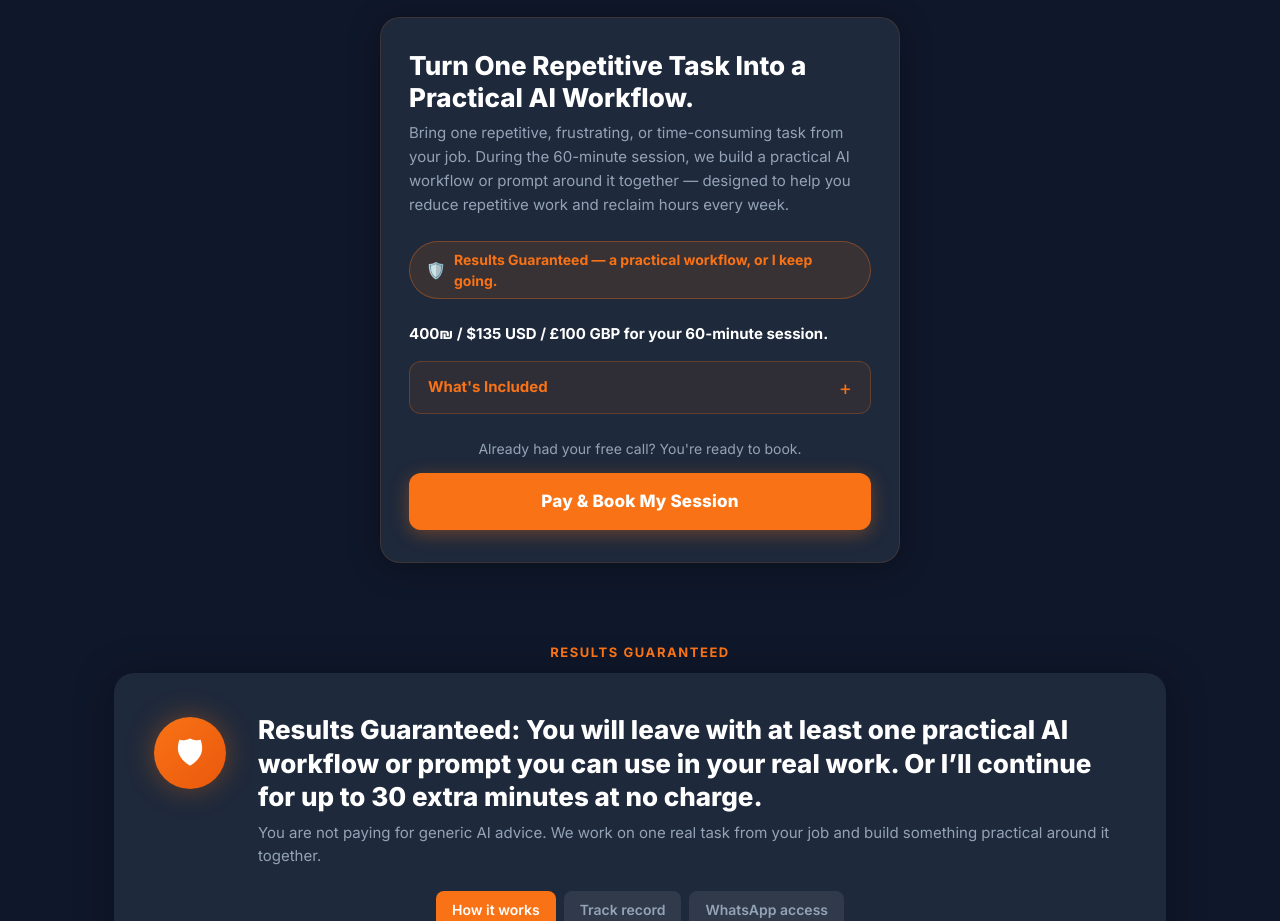
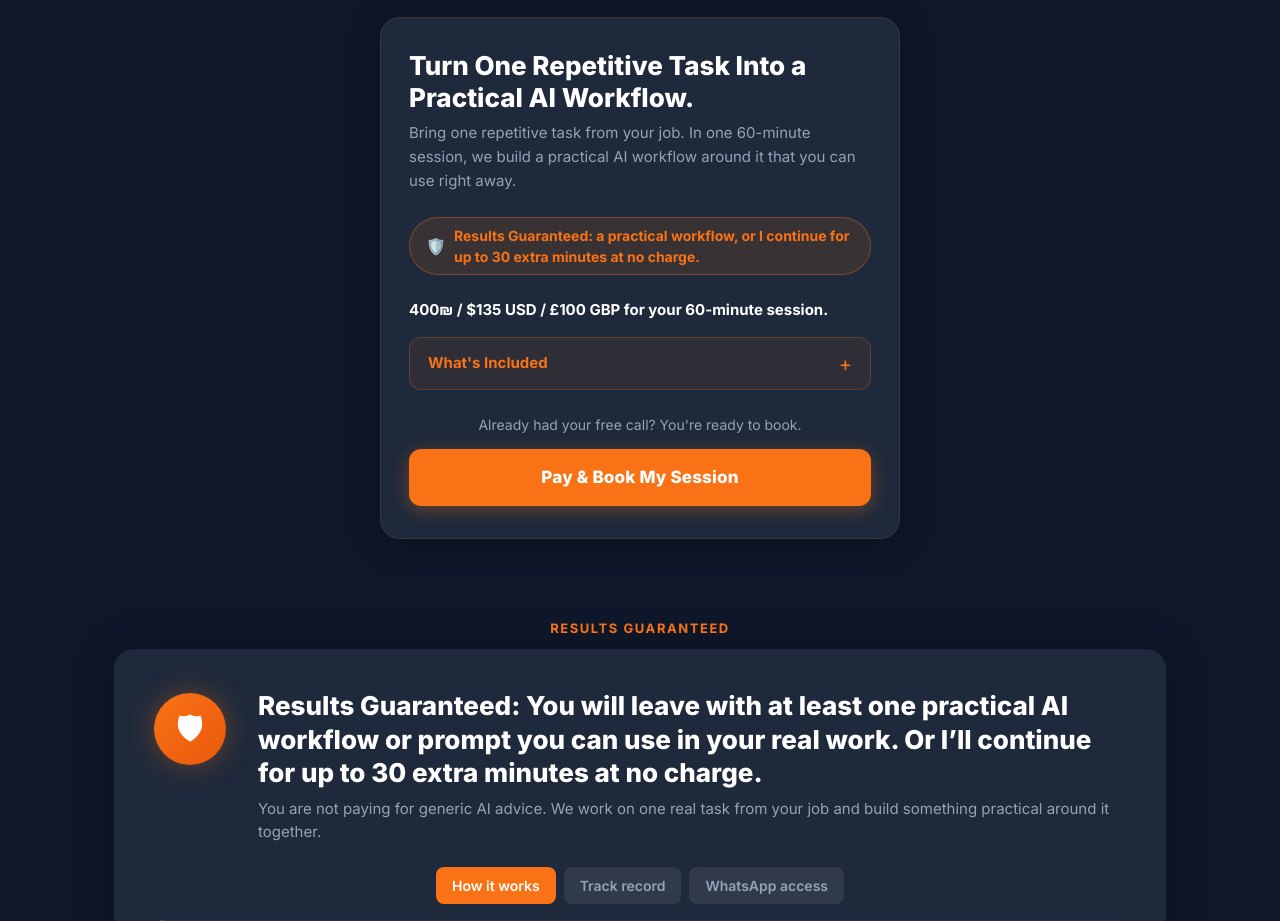
Before and after one commit to samkershner1234-aisk/ai-with-sam, a React (Vite) app: page / in a window 1280 px wide. Shown: the part 4240-5161 px from the top of the page. Built offline with nearby package versions, Linux system fonts and the light colour scheme.

Commit message:
Shorten offer paragraph, update guarantee badge, remove dash
Updated text for clarity and conciseness in the PricingSection component.

```diff
--- a/src/components/landing/PricingSection.jsx
+++ b/src/components/landing/PricingSection.jsx
@@ -5,7 +5,7 @@ const COMBINED_ITEMS = [
   "60-minute live session on Google Meet",
   "A practical AI workflow or prompt built around one real task from your job",
   "Full session recording so you can rewatch and repeat every step",
-  "Written recap of everything we built — yours to keep",
+  "Written recap of everything we built, yours to keep",
   "Hands-on build so you leave with something you can use immediately",
   { title: "Your Personal Prompt Kit", desc: "Custom prompts made for your workflow, ready to copy and use immediately." },
   { title: "14-Day WhatsApp Access to Sam", desc: "Direct access after the session. Got a question? Message Sam. Usually replies within a few hours." },
@@ -125,13 +125,13 @@ export default function PricingSection() {
             Turn One Repetitive Task Into a Practical AI Workflow.
           </h3>
           <p style={{ color: "#94A3B8", fontSize: 15, marginBottom: 24, lineHeight: 1.6 }}>
-            Bring one repetitive, frustrating, or time-consuming task from your job. During the 60-minute session, we build a practical AI workflow or prompt around it together — designed to help you reduce repetitive work and reclaim hours every week.
+            Bring one repetitive task from your job. In one 60-minute session, we build a practical AI workflow around it that you can use right away.
           </p>
 
           {/* Guarantee pill */}
           <div style={{ display: "inline-flex", alignItems: "center", gap: 8, background: "rgba(249,115,22,0.12)", border: "1.5px solid rgba(249,115,22,0.35)", borderRadius: 999, padding: "7px 16px", marginBottom: 24 }}>
             <span style={{ fontSize: 16 }}>🛡️</span>
-            <span style={{ color: "#F97316", fontWeight: 700, fontSize: 14 }}>Results Guaranteed — a practical workflow, or I keep going.</span>
+            <span style={{ color: "#F97316", fontWeight: 700, fontSize: 14 }}>Results Guaranteed: a practical workflow, or I continue for up to 30 extra minutes at no charge.</span>
           </div>
 
           <p style={{ color: "#FFFFFF", fontWeight: 700, fontSize: 15, marginBottom: 16 }}>
```
